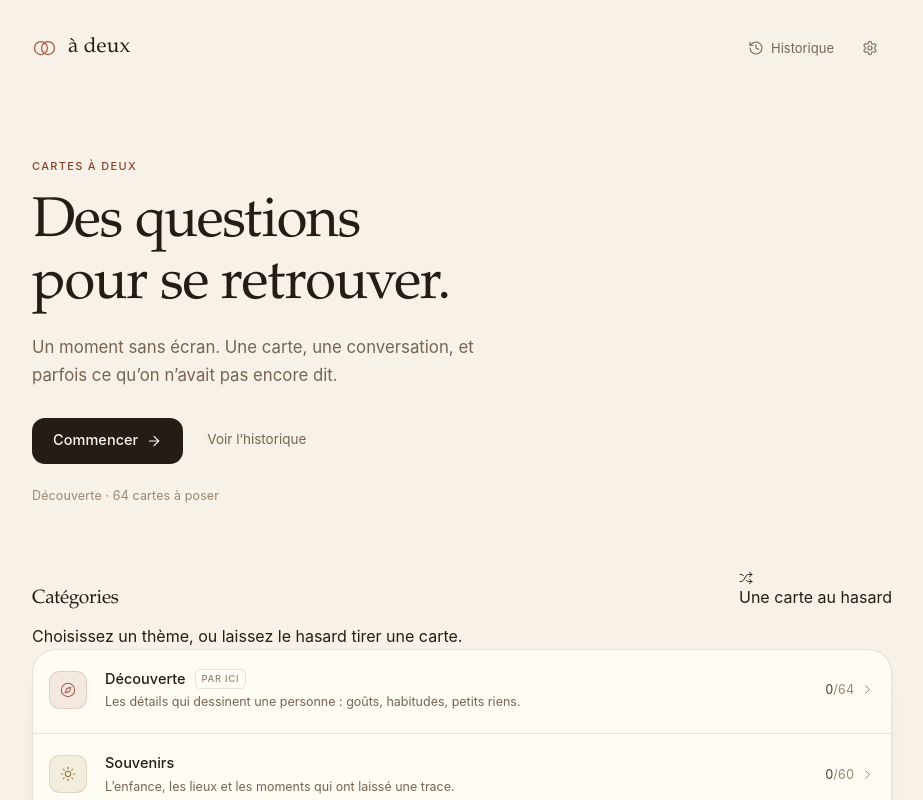
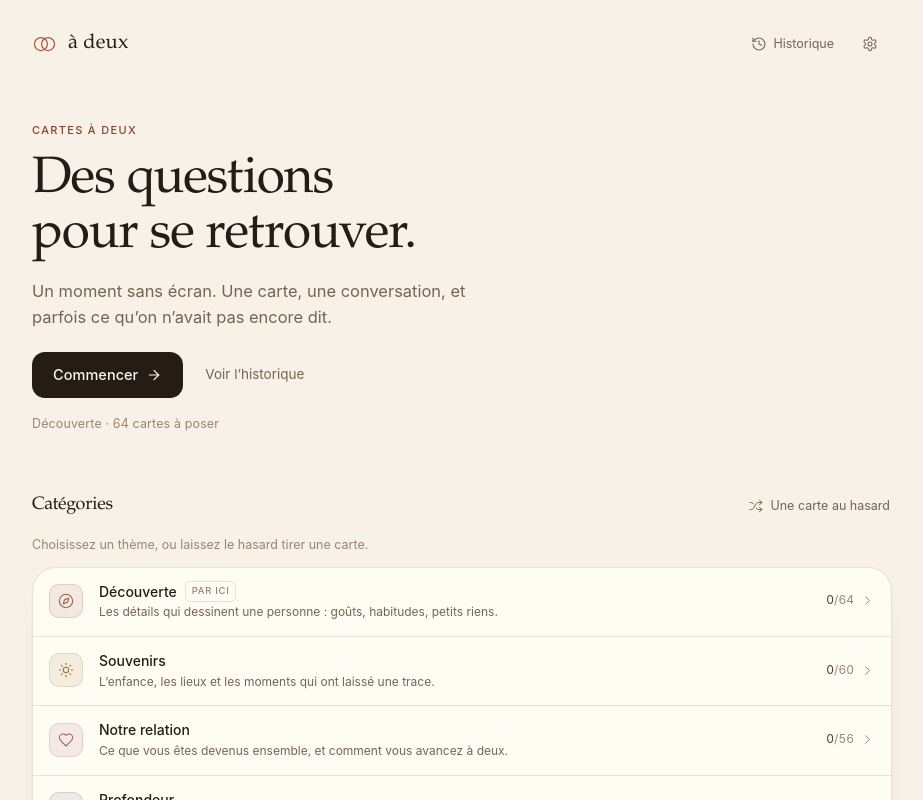
Before and after one commit to JupomIII/a-deux, a React (Vite) app: page / in a window 1280 px wide. Shown: the top 800 px of the page, without its empty margins (178-1101 px from the left). Built offline with nearby package versions, Linux system fonts and the light colour scheme.

Commit message:
Resserre l'accueil : hero compact, carte de reprise et catégories denses

```diff
--- a/src/styles/app.css
+++ b/src/styles/app.css
@@ -72,7 +72,7 @@
   width: 100%;
   max-width: var(--max-page);
   margin: 0 auto;
-  padding: 22px 20px 4px;
+  padding: 18px 20px 0;
 }
 
 .wordmark {
@@ -88,7 +88,7 @@
 
 .wordmark__text {
   font-family: var(--font-serif);
-  font-size: 1.3rem;
+  font-size: 1.26rem;
   letter-spacing: 0.005em;
   color: var(--ink);
 }
@@ -102,10 +102,10 @@
 .nav-link {
   display: inline-flex;
   align-items: center;
-  gap: 7px;
-  min-height: 44px;
+  gap: 6px;
+  min-height: var(--tap);
   padding: 0 8px;
-  font-size: 13px;
+  font-size: var(--text-sm);
   color: var(--muted);
   transition: color 0.18s var(--ease);
 }
@@ -117,9 +117,9 @@
 .icon-btn {
   display: inline-grid;
   place-items: center;
-  width: 44px;
-  height: 44px;
-  border-radius: 999px;
+  width: var(--tap);
+  height: var(--tap);
+  border-radius: var(--radius-pill);
   color: var(--muted);
   transition: color 0.18s var(--ease), background-color 0.18s var(--ease);
 }
@@ -149,7 +149,7 @@
    -------------------------------------------------------------------------- */
 
 .eyebrow {
-  font-size: 11px;
+  font-size: var(--text-xs);
   font-weight: 500;
   letter-spacing: 0.12em;
   text-transform: uppercase;
@@ -157,12 +157,12 @@
 }
 
 .display {
-  margin-top: 18px;
+  margin-top: 14px;
   font-family: var(--font-serif);
-  font-size: clamp(2.1rem, 6.2vw, 3.35rem);
+  font-size: clamp(1.95rem, 5.7vw, 3.1rem);
   font-weight: 400;
-  line-height: 1.1;
-  letter-spacing: -0.022em;
+  line-height: 1.08;
+  letter-spacing: -0.02em;
   color: var(--ink);
   text-wrap: balance;
 }
@@ -172,10 +172,10 @@
 }
 
 .lede {
-  max-width: 47ch;
-  margin-top: 18px;
-  font-size: clamp(0.975rem, 1.5vw, 1.05rem);
-  line-height: 1.65;
+  max-width: 42ch;
+  margin-top: 14px;
+  font-size: clamp(0.95rem, 1.5vw, 1.03rem);
+  line-height: 1.6;
   color: var(--muted);
   text-wrap: pretty;
 }
@@ -256,12 +256,16 @@
 }
 
 .btn--soft {
-  min-height: 40px;
-  padding: 0 14px;
-  border-radius: 10px;
+  min-height: var(--tap);
+  padding: 0 15px;
+  border-radius: var(--radius-pill);
   background: var(--accent-wash);
   color: var(--accent-deep);
-  font-size: 13px;
+  font-size: var(--text-sm);
+}
+
+.btn--soft:hover:not(:disabled) {
+  background: color-mix(in srgb, var(--accent) 16%, var(--paper));
 }
 
 .btn--ghost {
@@ -309,49 +313,59 @@
    -------------------------------------------------------------------------- */
 
 .hero {
-  max-width: 620px;
-  padding-top: clamp(34px, 7vw, 74px);
+  max-width: 560px;
+  padding-top: clamp(20px, 4.6vw, 52px);
 }
 
 .hero__actions {
   display: flex;
   flex-wrap: wrap;
   align-items: center;
-  gap: 14px 24px;
-  margin-top: 28px;
+  gap: 12px 22px;
+  margin-top: 22px;
 }
 
 .hero__meta {
-  margin-top: 22px;
-  font-size: 12.5px;
+  margin-top: 16px;
+  font-size: var(--text-sm);
   letter-spacing: 0.01em;
   color: var(--faint);
 }
 
 .resume-card {
-  margin-top: clamp(32px, 5.5vw, 52px);
-  padding: clamp(22px, 3.4vw, 30px);
-  border: 1px solid var(--line);
+  display: block;
+  margin-top: clamp(22px, 3.6vw, 32px);
+  padding: clamp(15px, 2.4vw, 20px) clamp(16px, 2.8vw, 22px) clamp(14px, 2.2vw, 18px);
+  border: 1px solid color-mix(in srgb, var(--cat) 16%, var(--line));
   border-radius: var(--radius-lg);
   background: var(--surface-2);
   box-shadow: var(--shadow-soft);
+  transition: border-color 0.18s var(--ease), transform 0.18s var(--ease);
+}
+
+.resume-card:hover {
+  border-color: color-mix(in srgb, var(--cat) 34%, var(--line));
+}
+
+.resume-card:active {
+  transform: scale(0.995);
 }
 
 .resume-card__top {
   display: flex;
   align-items: center;
   justify-content: space-between;
-  gap: 16px;
+  gap: 12px;
 }
 
 .category-chip {
   display: inline-flex;
   align-items: center;
-  gap: 7px;
-  padding: 5px 10px;
-  border-radius: 999px;
+  gap: 6px;
+  padding: 4px 9px;
+  border-radius: var(--radius-pill);
   background: color-mix(in srgb, var(--cat) 8%, transparent);
-  font-size: 11.5px;
+  font-size: var(--text-xs);
   color: var(--cat);
   white-space: nowrap;
 }
@@ -364,47 +378,103 @@
 }
 
 .resume-card__question {
-  margin-top: 16px;
+  display: block;
+  margin-top: 9px;
   font-family: var(--font-serif);
-  font-size: clamp(1.2rem, 2.8vw, 1.5rem);
-  line-height: 1.4;
-  letter-spacing: -0.008em;
+  font-size: clamp(1.08rem, 2.6vw, 1.3rem);
+  line-height: 1.35;
+  letter-spacing: -0.006em;
   color: var(--ink);
   text-wrap: pretty;
 }
 
 .resume-card__foot {
   display: flex;
-  align-items: center;
+  align-items: flex-end;
   justify-content: space-between;
-  gap: 16px;
-  margin-top: 20px;
+  gap: 14px;
+  margin-top: 14px;
+}
+
+.resume-card__progress {
+  display: flex;
+  flex-direction: column;
+  gap: 7px;
+  min-width: 0;
+}
+
+.resume-card__count {
+  font-size: 11.5px;
+  color: var(--muted);
+}
+
+.resume-card__track {
+  width: 108px;
+  max-width: 100%;
+  height: 2px;
+  overflow: hidden;
+  border-radius: var(--radius-pill);
+  background: var(--line);
+}
+
+.resume-card__fill {
+  display: block;
+  height: 100%;
+  border-radius: inherit;
+  background: var(--cat);
+  opacity: 0.7;
+  transition: width 0.5s var(--ease);
+}
+
+.resume-card__cta {
+  flex: none;
 }
 
 .section {
-  margin-top: clamp(42px, 6.5vw, 66px);
+  margin-top: clamp(32px, 5vw, 50px);
 }
 
 .section__head {
   display: flex;
   flex-wrap: wrap;
-  align-items: baseline;
+  align-items: center;
   justify-content: space-between;
-  gap: 6px 20px;
-  padding-bottom: 14px;
+  gap: 4px 16px;
+  padding-bottom: 6px;
 }
 
 .section__title {
   font-family: var(--font-serif);
-  font-size: 1.2rem;
+  font-size: var(--text-lg);
   font-weight: 400;
   line-height: 1.2;
   letter-spacing: -0.01em;
   color: var(--ink);
 }
 
-.section__note {
-  font-size: 12.5px;
+.section__action {
+  display: inline-flex;
+  align-items: center;
+  gap: 7px;
+  min-height: var(--tap);
+  padding: 0 2px;
+  font-size: var(--text-sm);
+  color: var(--muted);
+  transition: color 0.18s var(--ease);
+}
+
+.section__action:hover {
+  color: var(--accent-deep);
+}
+
+.section__action:active {
+  color: var(--ink);
+}
+
+.section__hint {
+  margin: 2px 0 12px;
+  font-size: var(--text-sm);
+  line-height: 1.5;
   color: var(--faint);
 }
 
@@ -425,24 +495,28 @@
 .category-row {
   position: relative;
   display: grid;
-  grid-template-columns: 36px minmax(0, 1fr) auto;
-  align-items: center;
-  gap: 14px;
-  padding: 16px 16px 18px;
-  transition: background-color 0.2s var(--ease);
+  grid-template-columns: 32px minmax(0, 1fr) auto;
+  align-items: center;
+  gap: 12px;
+  padding: 12px 14px 14px;
+  transition: background-color 0.18s var(--ease);
 }
 
 .category-row:hover {
   background: var(--surface-2);
+}
+
+.category-row:active {
+  background: var(--paper-2);
 }
 
 .category-row__glyph {
   display: grid;
   place-items: center;
-  width: 36px;
-  height: 36px;
+  width: 32px;
+  height: 32px;
   border: 1px solid color-mix(in srgb, var(--cat) 20%, transparent);
-  border-radius: 11px;
+  border-radius: 10px;
   background: color-mix(in srgb, var(--cat) 12%, var(--surface));
   color: var(--cat);
 }
@@ -450,15 +524,15 @@
 .category-row__body {
   display: flex;
   flex-direction: column;
-  gap: 3px;
+  gap: 2px;
   min-width: 0;
 }
 
 .category-row__name {
   display: flex;
   align-items: center;
-  gap: 9px;
-  font-size: 14.5px;
+  gap: 8px;
+  font-size: var(--text-md);
   font-weight: 500;
   color: var(--ink);
   transition: color 0.18s var(--ease);
@@ -471,11 +545,11 @@
 .category-row__desc {
   display: -webkit-box;
   overflow: hidden;
-  font-size: 12.5px;
-  line-height: 1.45;
+  font-size: 12px;
+  line-height: 1.4;
   color: var(--muted);
   -webkit-box-orient: vertical;
-  -webkit-line-clamp: 2;
+  -webkit-line-clamp: 3;
 }
 
 .category-row__meta {
@@ -485,7 +559,7 @@
 }
 
 .category-row__count {
-  font-size: 12.5px;
+  font-size: 12px;
   color: var(--ink-2);
   font-variant-numeric: tabular-nums;
 }
@@ -506,9 +580,9 @@
 
 .category-row__track {
   position: absolute;
-  right: 16px;
-  bottom: 6px;
-  left: 16px;
+  right: 14px;
+  bottom: 5px;
+  left: 14px;
   height: 2px;
 }
 
@@ -524,8 +598,8 @@
 /* Overview */
 
 .overview {
-  margin-top: clamp(38px, 5.5vw, 56px);
-  padding-top: 22px;
+  margin-top: clamp(30px, 4.5vw, 44px);
+  padding-top: 20px;
   border-top: 1px solid var(--line);
 }
 
@@ -1373,23 +1447,22 @@
 
 @media (min-width: 720px) {
   .masthead {
-    padding-top: 26px;
+    padding-top: 22px;
   }
 
   .hero {
-    padding-top: 84px;
+    padding-top: 56px;
   }
 
   .category-row {
-    grid-template-columns: 38px minmax(0, 1fr) auto;
-    gap: 18px;
-    padding: 18px 16px 22px;
+    grid-template-columns: 34px minmax(0, 1fr) auto;
+    gap: 16px;
+    padding: 13px 16px 15px;
   }
 
   .category-row__glyph {
-    width: 38px;
-    height: 38px;
-    border-radius: 11px;
+    width: 34px;
+    height: 34px;
   }
 
   .category-row__desc {
@@ -1422,7 +1495,7 @@
   }
 
   .display {
-    font-size: 3.5rem;
+    font-size: 3.2rem;
   }
 
   .question-card {
@@ -1431,12 +1504,6 @@
 
   .card-question {
     font-size: 2.35rem;
-  }
-}
-
-@media (max-width: 600px) {
-  .section__note {
-    display: none;
   }
 }
 
@@ -1469,16 +1536,18 @@
   }
 
   .category-row {
-    gap: 12px;
+    gap: 10px;
+    padding-right: 12px;
+    padding-left: 12px;
   }
 
   .category-row__desc {
-    font-size: 12px;
-  }
-
-  .category-row {
-    padding-right: 14px;
-    padding-left: 14px;
+    font-size: 11.5px;
+  }
+
+  .category-row__track {
+    right: 12px;
+    left: 12px;
   }
 
   .session {
```
